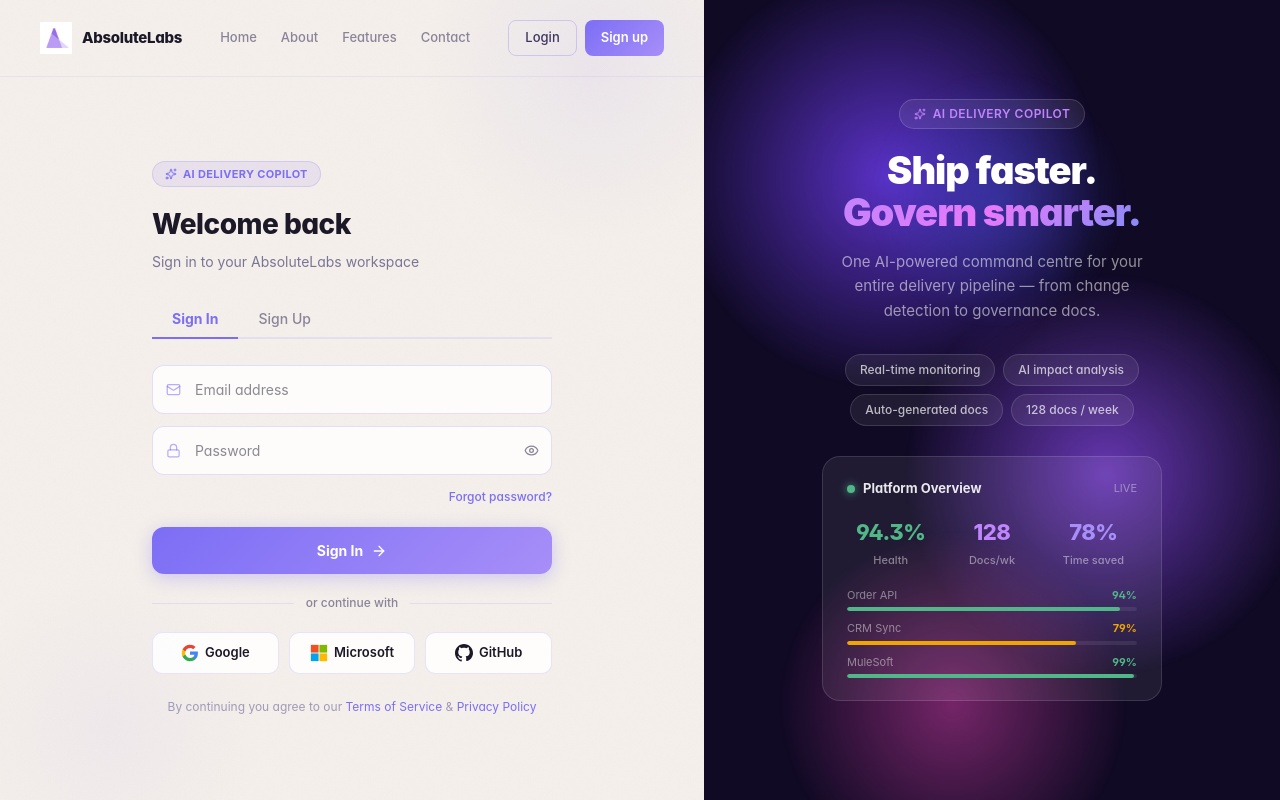
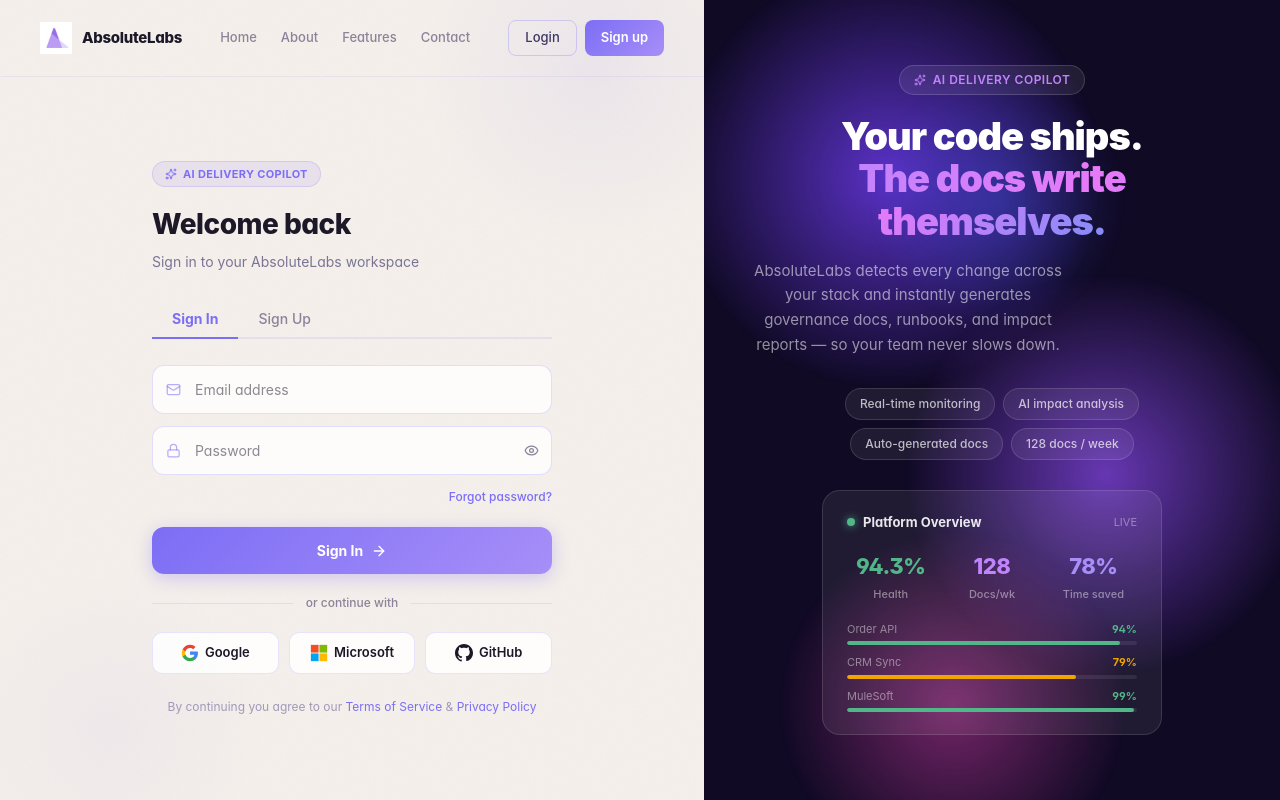
Before and after one commit to inaasingh/hackathon-doc, a React (Vite) app: page / in a window 1280 px wide. Built offline with nearby package versions, Linux system fonts and the light colour scheme.

Commit message:
Update login page headline to sharper marketing copy
Co-Authored-By: Claude Sonnet 4.5 <noreply@anthropic.com>

```diff
--- a/src/components/PremiumLogin.tsx
+++ b/src/components/PremiumLogin.tsx
@@ -104,19 +104,19 @@ const RightPanel = memo(function RightPanel() {
             fontSize: "38px", fontWeight: 900, color: "#ffffff",
             lineHeight: 1.12, letterSpacing: "-1px", margin: 0,
           }}>
-            Ship faster.<br/>
+            Your code ships.<br/>
             <span style={{
               background: "linear-gradient(135deg, #c084fc 0%, #e879f9 50%, #818cf8 100%)",
               WebkitBackgroundClip: "text", WebkitTextFillColor: "transparent", backgroundClip: "text",
             }}>
-              Govern smarter.
+              The docs write themselves.
             </span>
           </h2>
           <p style={{
             marginTop: "16px", fontSize: "15px",
             color: "rgba(255,255,255,0.55)", lineHeight: 1.65, maxWidth: "320px",
           }}>
-            One AI-powered command centre for your entire delivery pipeline — from change detection to governance docs.
+            AbsoluteLabs detects every change across your stack and instantly generates governance docs, runbooks, and impact reports — so your team never slows down.
           </p>
         </div>
 
```
